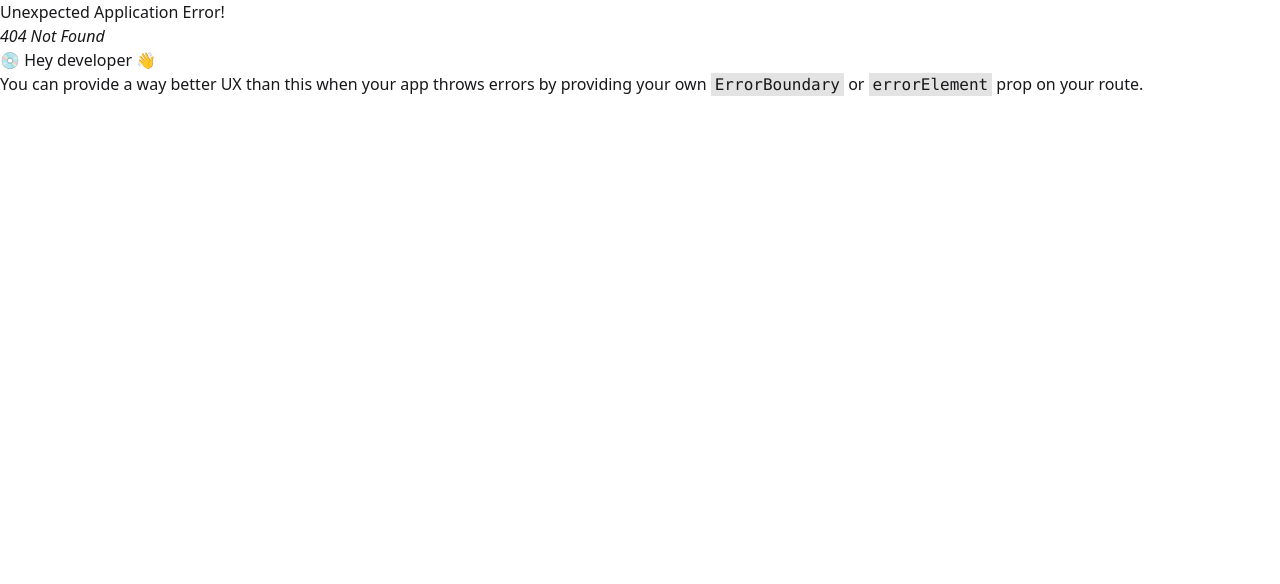
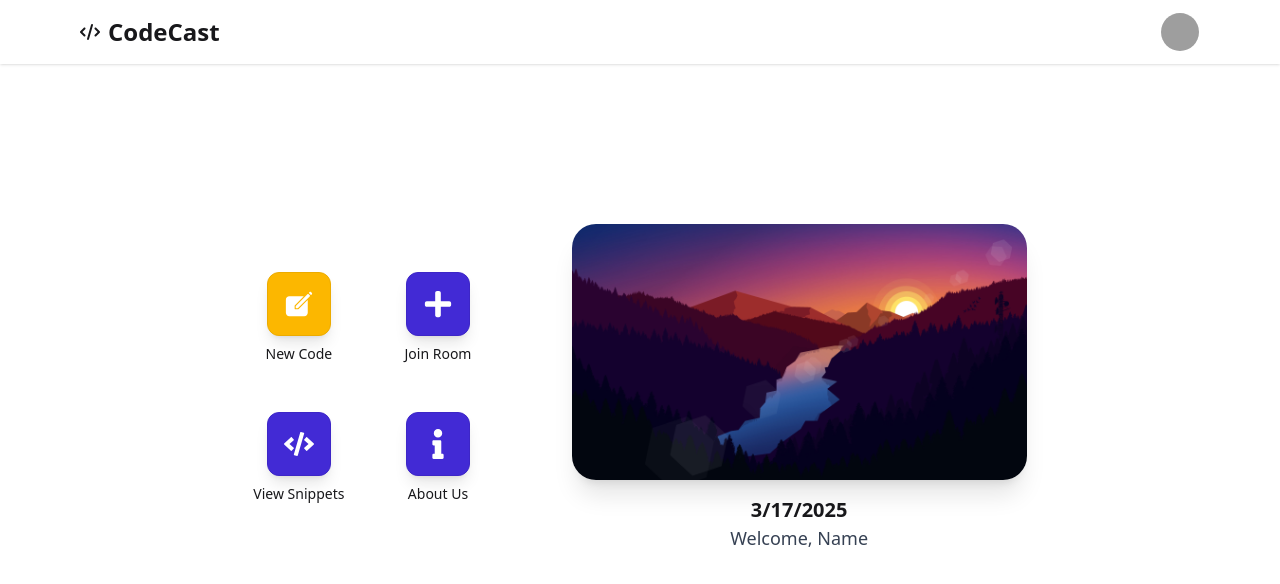
Before and after one commit to stha-prasun/CodeCast, a React (Vite) app in the folder frontend/: page / in a window 1280 px wide. Before the commit this address had no page. Shown: the top 584 px of the page. Built offline with nearby package versions, Linux system fonts and the light colour scheme; grey boxes are pictures that could not be loaded.

Commit message:
Navbar, Home

```diff
--- a/frontend/package.json
+++ b/frontend/package.json
@@ -14,7 +14,10 @@
     "daisyui": "^5.0.4",
     "react": "^19.0.0",
     "react-dom": "^19.0.0",
+    "react-icons": "^5.5.0",
+    "react-redux": "^9.2.0",
     "react-router-dom": "^7.3.0",
+    "redux": "^5.0.1",
     "tailwindcss": "^4.0.14"
   },
   "devDependencies": {
--- a/frontend/src/App.jsx
+++ b/frontend/src/App.jsx
@@ -2,6 +2,7 @@ import React from "react";
 import Login from "./components/auth/Login";
 import { createBrowserRouter, RouterProvider } from "react-router-dom";
 import Signup from "./components/auth/Signup";
+import Home from "./components/Home";
 
 const App = () => {
   const appRouter = createBrowserRouter([
@@ -13,6 +14,10 @@ const App = () => {
       path: "/signup",
       element: <Signup />,
     },
+    {
+      path: "/",
+      element: <Home />,
+    },
   ]);
   return (
     <div>
--- /dev/null
+++ b/frontend/src/components/Home.jsx
@@ -0,0 +1,67 @@
+import React, { useState, useEffect } from "react";
+import Navbar from "./shared/Navbar";
+import { IoIosCreate } from "react-icons/io";
+import { FaPlus, FaCode, FaInfo } from "react-icons/fa";
+
+const Home = () => {
+  const [currentDate, setCurrentDate] = useState('');
+
+  useEffect(() => {
+    const date = new Date();
+    const formattedDate = date.toLocaleDateString();
+    setCurrentDate(formattedDate);
+  }, []);
+
+  return (
+    <div>
+      <Navbar />
+      <div className="flex items-center justify-center gap-12 mt-40">
+
+        {/* Icons Div */}
+        <div className="grid grid-cols-2 md:grid-cols-2 gap-12">
+          <div className="flex flex-col items-center">
+            <button className="btn btn-warning h-16 w-16 rounded-xl flex items-center justify-center shadow-lg">
+              <IoIosCreate size={30} className="text-white" />
+            </button>
+            <span>
+              <p className="mt-2 text-sm text-center">New Code</p>
+            </span>
+          </div>
+          <div className="flex flex-col items-center">
+            <button className="btn btn-primary h-16 w-16 rounded-xl flex items-center justify-center shadow-lg">
+              <FaPlus size={30} className="text-white" />
+            </button>
+            <span>
+              <p className="mt-2 text-sm text-center">Join Room</p>
+            </span>
+          </div>
+          <div className="flex flex-col items-center">
+            <button className="btn btn-primary h-16 w-16 rounded-xl flex items-center justify-center shadow-lg">
+              <FaCode size={30} className="text-white" />
+            </button>
+            <span>
+              <p className="mt-2 text-sm text-center">View Snippets</p>
+            </span>
+          </div>
+          <div className="flex flex-col items-center">
+            <button className="btn btn-primary h-16 w-16 rounded-xl flex items-center justify-center shadow-lg">
+              <FaInfo size={30} className="text-white" />
+            </button>
+            <span>
+              <p className="mt-2 text-sm text-center">About Us</p>
+            </span>
+          </div>
+        </div>
+
+        {/* Image Div */}
+        <div className="flex flex-col items-center ml-10">
+          <img className="h-64 rounded-3xl shadow-xl mb-4" src="/img.jpg" alt="img"/>
+          <h1 className="text-xl font-semibold">{currentDate}</h1>
+          <h1 className="text-lg text-gray-700">Welcome, Name</h1>
+        </div>
+      </div>
+    </div>
+  );
+};
+
+export default Home;
--- a/frontend/src/components/auth/Login.jsx
+++ b/frontend/src/components/auth/Login.jsx
@@ -1,4 +1,5 @@
 import React from "react";
+import { Link } from "react-router";
 
 const Login = () => {
   return (
@@ -84,9 +85,9 @@ const Login = () => {
           </div>
           <p className="text-center mt-4">
             New to CodeCast?{" "}
-            <a href="#" className="text-primary hover:underline">
+            <Link to="/signup" className="text-primary hover:underline">
               Sign Up
-            </a>
+            </Link>
           </p>
         </div>
       </div>
--- a/frontend/src/components/auth/Signup.jsx
+++ b/frontend/src/components/auth/Signup.jsx
@@ -1,3 +1,6 @@
+import React from "react";
+import { Link } from "react-router";
+
 const Signup = () => {
     return (
       <div className="min-h-screen flex justify-center items-center bg-base-200">
@@ -50,7 +53,7 @@ const Signup = () => {
             <div className="text-center mt-4">
               <p>
                 Already have an account?{" "}
-                <a href="/login" className="text-primary">Login here</a>
+                <Link to="/login" className="text-primary">Login here</Link>
               </p>
             </div>
           </form>
--- /dev/null
+++ b/frontend/src/components/shared/Navbar.jsx
@@ -0,0 +1,49 @@
+import React from "react";
+import { FaCode } from "react-icons/fa6";
+
+const Navbar = () => {
+  return (
+    <>
+      <div className="navbar bg-base-100 shadow-sm pl-20 pr-20">
+        <div className="flex-1">
+          <div className="flex items-center gap-2">
+          <span><FaCode className="font-bold" size={20}/></span>
+          <h1 className="font-bold text-2xl hover:cursor-pointer">CodeCast</h1>
+          </div>
+        </div>
+        <div className="flex-none">
+          <div className="dropdown dropdown-end">
+            <div
+              tabIndex={0}
+              role="button"
+              className="btn btn-ghost btn-circle avatar"
+            >
+              <div className="w-10 rounded-full">
+                <img
+                  alt="avatar"
+                  src="https://img.daisyui.com/images/stock/photo-1534528741775-53994a69daeb.webp"
+                />
+              </div>
+            </div>
+            <ul
+              tabIndex={0}
+              className="menu menu-sm dropdown-content bg-base-100 rounded-box z-1 mt-3 w-52 p-2 shadow"
+            >
+              <li>
+                <p className="justify-between">Name</p>
+              </li>
+              <li>
+                <a>Settings</a>
+              </li>
+              <li>
+                <a>Logout</a>
+              </li>
+            </ul>
+          </div>
+        </div>
+      </div>
+    </>
+  );
+};
+
+export default Navbar;
```
Also changed, not shown: frontend/public/img.jpg (added), 1 other file (tests, documents, lock files or other folders).
